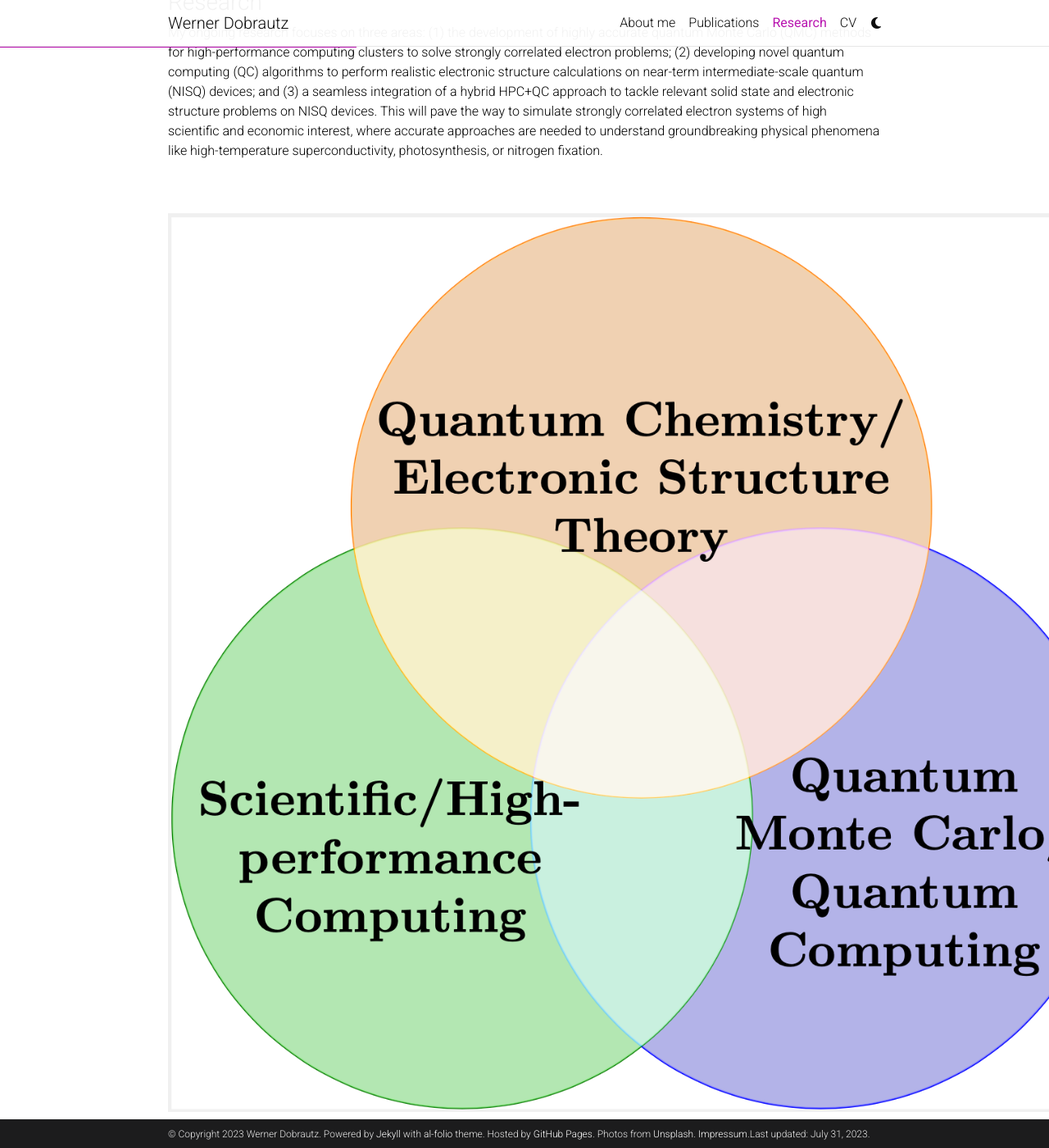
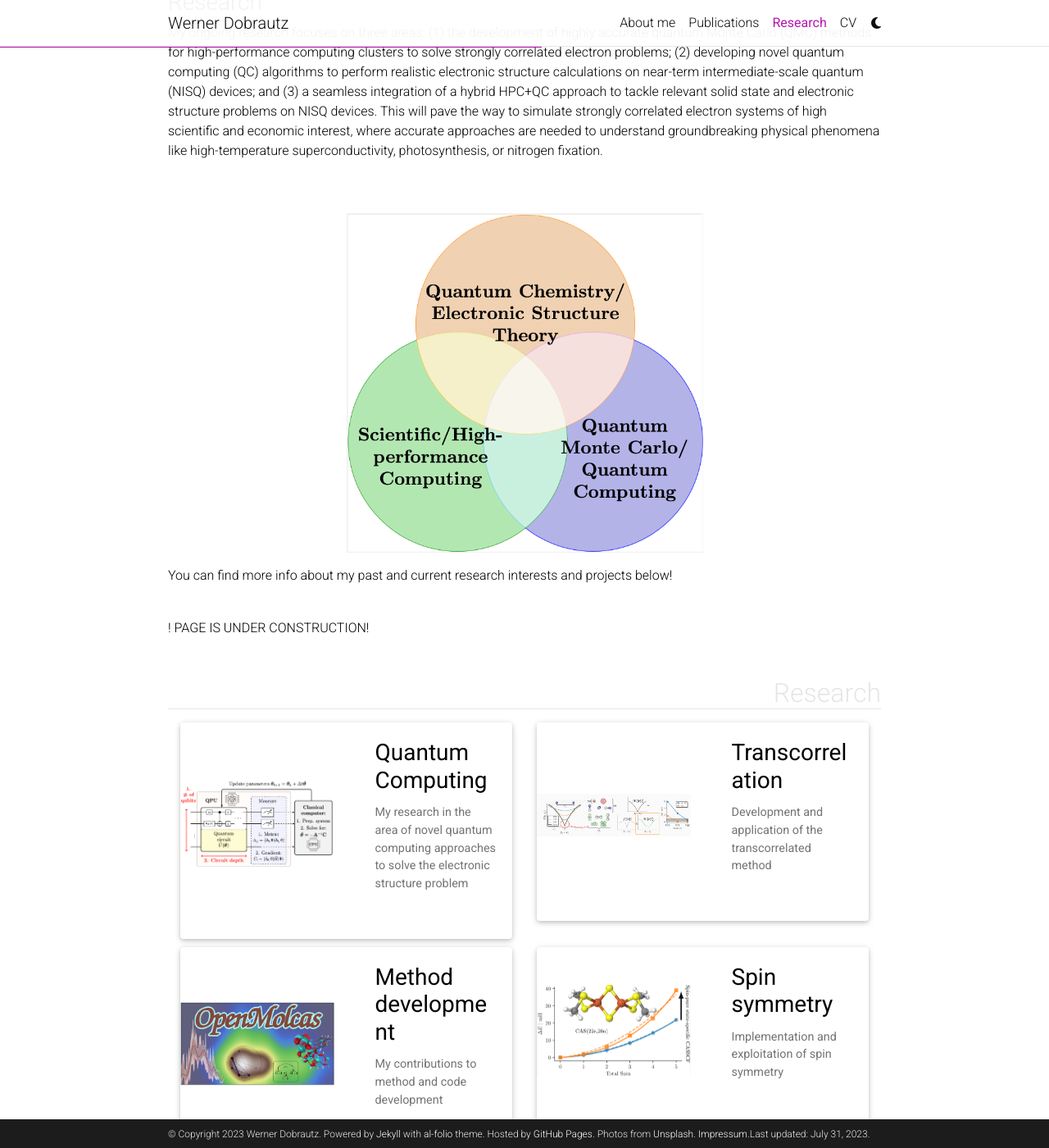
Before and after one commit to dobrautz/dobrautz.github.io, a Jekyll site: the page built from _pages/projects.md, in a window 1280 px wide and 1400 px high, scrolled down 679 px. Shown: the whole window at 82% size. Built offline with Jekyll 4.4.1, drawn with Linux system fonts in a browser that asks for light colours; full-size pictures stand in for the smaller copies a plugin makes; comment, search, counter and statistics services are not loaded; a style sheet for code colours, icons or effects is not loaded.

Commit message:
Update _base.scss

```diff
--- a/_sass/_base.scss
+++ b/_sass/_base.scss
@@ -57,6 +57,11 @@ img {
   max-width: 90vw;
 }
 
+.resize {
+  max-width:50%;
+  max-height:50%;
+}
+
 .resize_50 {
   max-width:50%;
   max-height:50%;
@@ -72,6 +77,12 @@ img {
   max-height:25%;
 }
 
+.center {
+  display: block;
+  margin-left: auto;
+  margin-right: auto;
+  width: 50%;
+}
 .center_50 {
   display: block;
   margin-left: auto;
```
